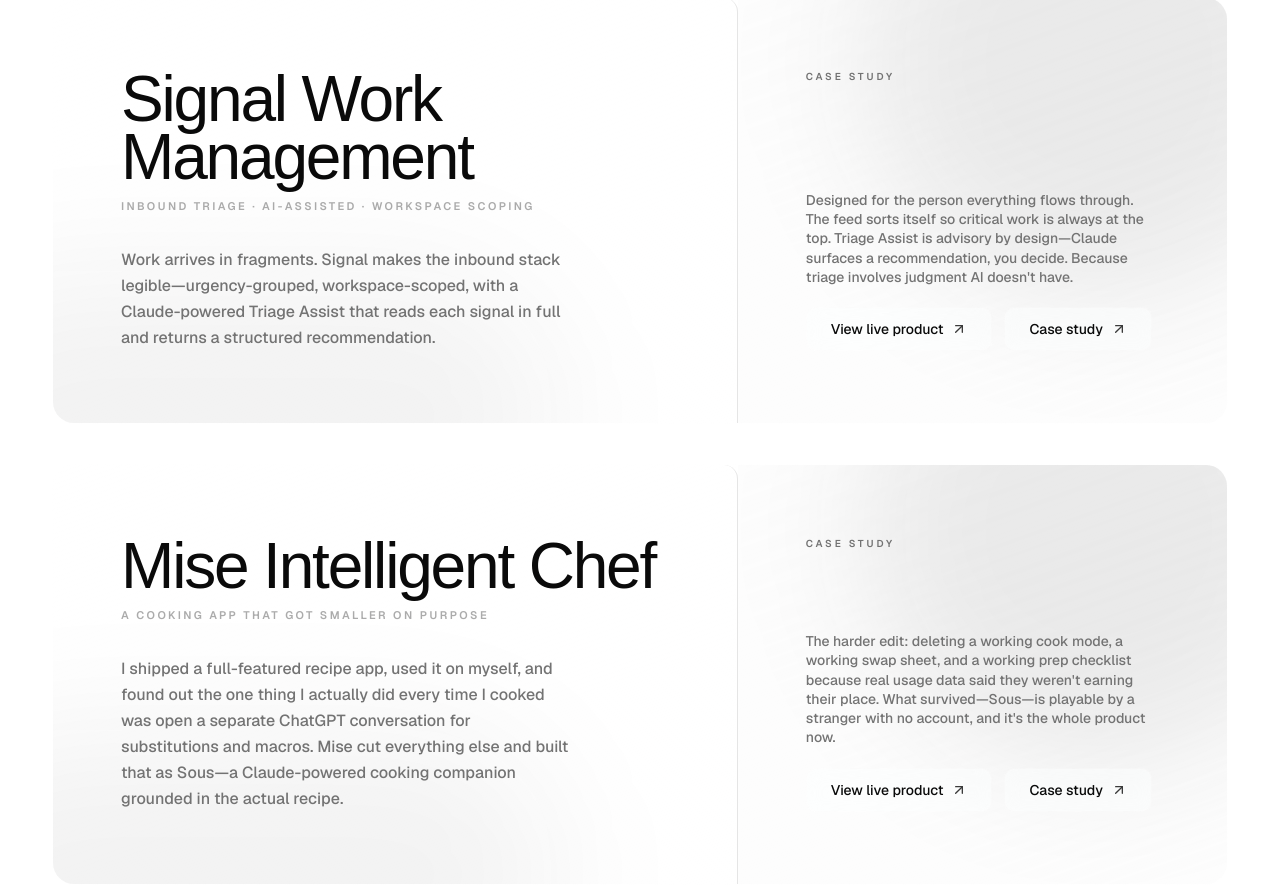
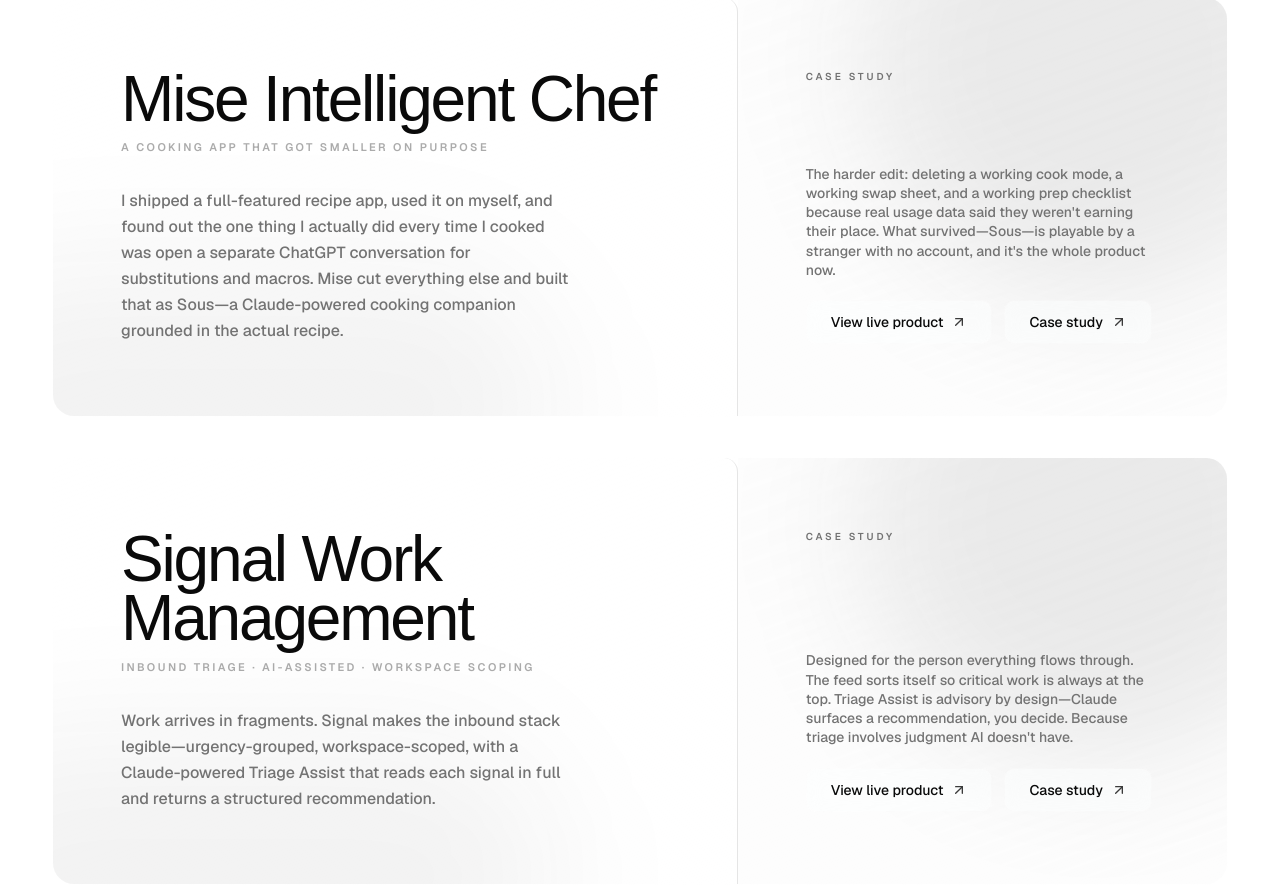
Before and after one commit to meganleclair/portfolio, a Next.js app: page / in a window 1280 px wide. Shown: the part 778-1664 px from the top of the page. Built offline with nearby package versions, Linux system fonts and the light colour scheme; a web font is replaced by a local one.

Commit message:
Reorder projects: Mise first as the strongest case study
The pivot narrative (shipped a full app, killed most of it based on
real usage, rebuilt around what actually mattered) is the strongest
demonstration of product judgment across the portfolio, so it leads.

```diff
--- a/data/projects.ts
+++ b/data/projects.ts
@@ -17,6 +17,17 @@
 /** Order: featured cards first (in display order), then list-only projects. */
 export const projects: ProjectListItem[] = [
   {
+    slug: "mise",
+    title: "Mise Intelligent Chef",
+    subtitle: "A cooking app that got smaller on purpose",
+    description:
+      "I shipped a full-featured recipe app, used it on myself, and found out the one thing I actually did every time I cooked was open a separate ChatGPT conversation for substitutions and macros. Mise cut everything else and built that as Sous—a Claude-powered cooking companion grounded in the actual recipe.",
+    liveUrl: "https://miseintelligentchef.netlify.app",
+    featuredCard: true,
+    cardTeaser:
+      "The harder edit: deleting a working cook mode, a working swap sheet, and a working prep checklist because real usage data said they weren't earning their place. What survived—Sous—is playable by a stranger with no account, and it's the whole product now.",
+  },
+  {
     slug: "signal-work-management",
     title: "Signal Work Management",
     subtitle: "Inbound triage · AI-assisted · workspace scoping",
@@ -26,17 +37,6 @@
     featuredCard: true,
     cardTeaser:
       "Designed for the person everything flows through. The feed sorts itself so critical work is always at the top. Triage Assist is advisory by design—Claude surfaces a recommendation, you decide. Because triage involves judgment AI doesn't have.",
-  },
-  {
-    slug: "mise",
-    title: "Mise Intelligent Chef",
-    subtitle: "A cooking app that got smaller on purpose",
-    description:
-      "I shipped a full-featured recipe app, used it on myself, and found out the one thing I actually did every time I cooked was open a separate ChatGPT conversation for substitutions and macros. Mise cut everything else and built that as Sous—a Claude-powered cooking companion grounded in the actual recipe.",
-    liveUrl: "https://miseintelligentchef.netlify.app",
-    featuredCard: true,
-    cardTeaser:
-      "The harder edit: deleting a working cook mode, a working swap sheet, and a working prep checklist because real usage data said they weren't earning their place. What survived—Sous—is playable by a stranger with no account, and it's the whole product now.",
   },
   {
     slug: "wanderlist",
```
